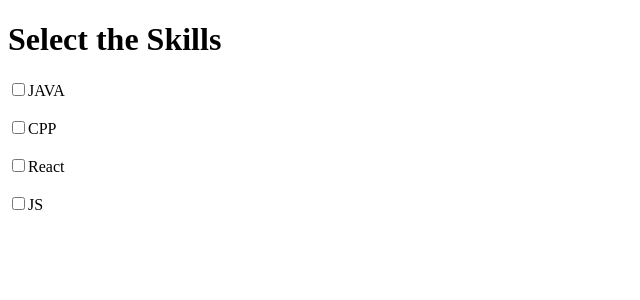
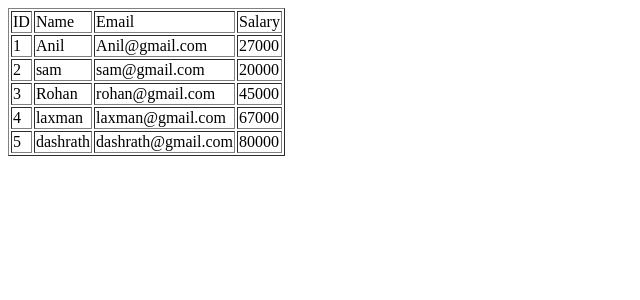
Before and after one commit to Navimish/Learning-Curve-of-React, a React (Vite) app in the folder React_01/: page / in a window 1280 px wide. Shown: the top 300 px of the page, without its empty margins (0-640 px from the left). Built offline with nearby package versions, Linux system fonts and the light colour scheme.

Commit message:
14-07-25

```diff
--- a/React_01/src/App.jsx
+++ b/React_01/src/App.jsx
@@ -13,6 +13,8 @@ import { Props_click } from './Props_click'
 import { Prop_child } from './Props_child'
 import { InputField } from './inputfield'
 import { HandleCheck } from './HabdleCheckboxes'
+import { RadioDropdown } from './Radio&Dropdown'
+import { Arrayobj } from './Array1'
 
 function App() {
 
@@ -68,9 +70,11 @@ function App() {
 
         {/* <InputField></InputField> */}
 
-        <HandleCheck></HandleCheck>
+        {/* <HandleCheck></HandleCheck> */}
 
+        {/* <RadioDropdown></RadioDropdown> */}
 
+          <Arrayobj></Arrayobj>
 
 
 
--- /dev/null
+++ b/React_01/src/Array1.jsx
@@ -0,0 +1,79 @@
+export function Arrayobj(){
+
+    const userdata = [
+        {
+            id: 1,
+            name : "Anil",
+            email: "Anil@gmail.com",
+            salary: 27000
+
+        },
+         {
+            id: 2,
+            name : "sam",
+            email: "sam@gmail.com",
+            salary: 20000
+
+        }, {
+            id: 3,
+            name : "Rohan",
+            email: "rohan@gmail.com",
+            salary: 45000
+
+        }, {
+            id: 4,
+            name : "laxman",
+            email: "laxman@gmail.com",
+            salary: 67000
+
+        }, {
+            id: 5,
+            name : "dashrath",
+            email: "dashrath@gmail.com",
+            salary: 80000
+
+        }
+    ]
+
+    return(
+        <>
+
+        <table border={1}>
+            <thead>
+                <tr>
+
+                <td>ID</td>
+                <td>Name</td>
+                <td>Email</td>
+                <td>Salary</td>
+                </tr>
+            </thead>
+
+            <tbody>
+
+
+                    {
+                        userdata.map((user) =>(
+
+                            <tr key={user.id}>
+
+                            <td>{user.id}</td>
+                            <td>{user.name}</td>
+                            <td>{user.email}</td>
+                            <td>{user.salary}</td>
+
+                            </tr>
+
+                            // console.log(user.id);
+
+
+                        ))
+                    }
+
+
+             </tbody>
+        </table>
+
+        </>
+    )
+}
--- /dev/null
+++ b/React_01/src/Radio&Dropdown.jsx
@@ -0,0 +1,42 @@
+import { useState } from "react"
+
+export function RadioDropdown(){
+
+    const [gender,setgender] = useState("Male")
+    const [city,setcity] = useState("Delhi")
+
+    function Handleradio(event){
+
+        setgender(event.target.value)
+
+    }
+
+    function Handlecity(event){
+
+        setcity(event.target.value)
+    }
+
+    return(
+
+
+        <>
+
+            <h1>Select Gender : {gender}</h1>
+
+            <input type="radio" id="male" name="gender" value="Male" onChange={Handleradio} checked = {gender == "Male"}></input>
+            <label htmlFor="male">Male</label>
+
+            <input type="radio" id="female" name="gender" value="Female" onChange={Handleradio} checked = {gender== "Female"}></input>
+            <label htmlFor="female">female</label>
+
+            <h1>Select City : {city}</h1>
+
+            <select onChange={Handlecity} defaultValue="Mumbai" >
+                <option value="Delhi">Delhi</option>
+                <option value="Mumbai">Mumbai</option>
+                <option value="Agra">Agra</option>
+            </select>
+
+        </>
+    )
+}
```
